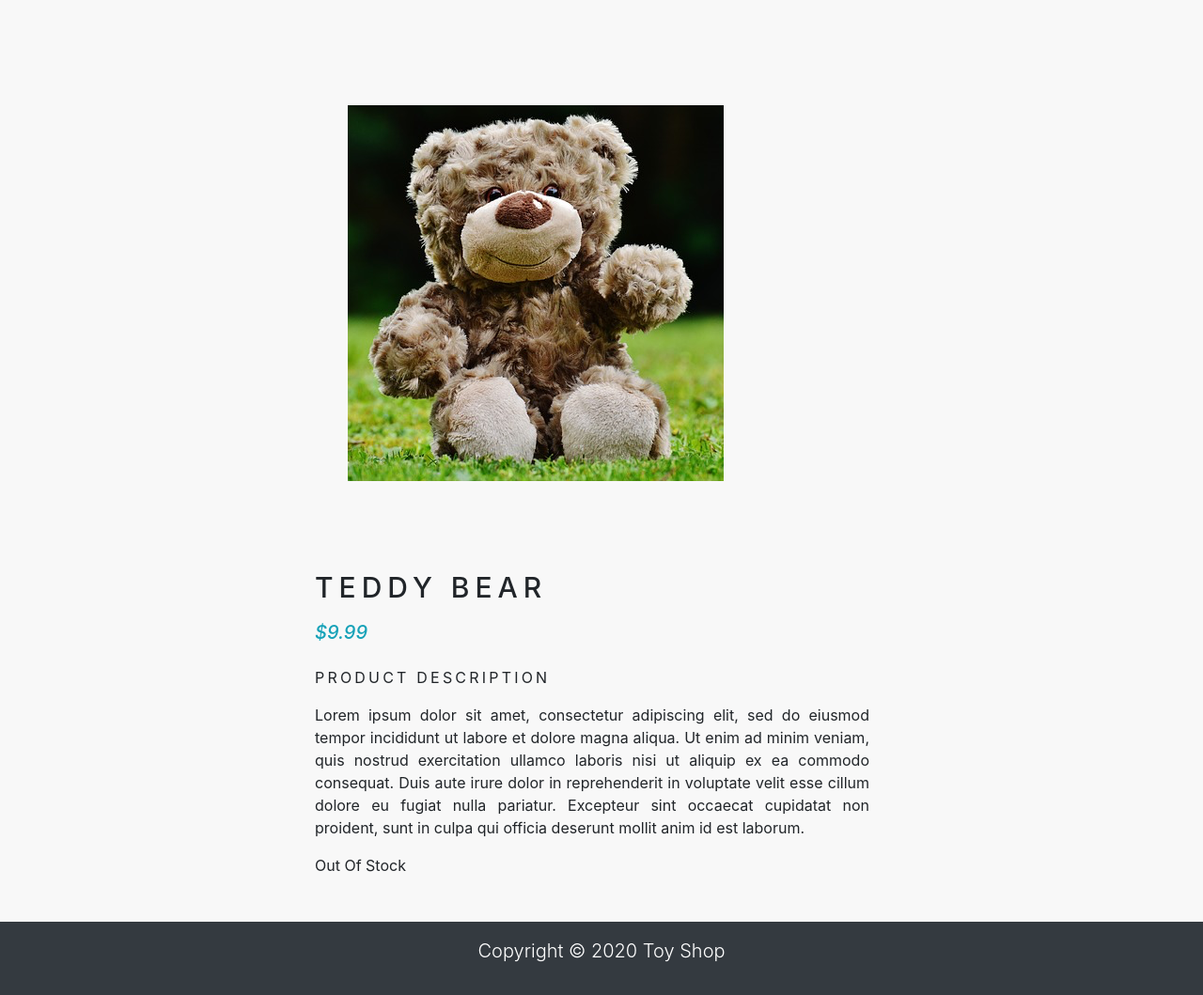
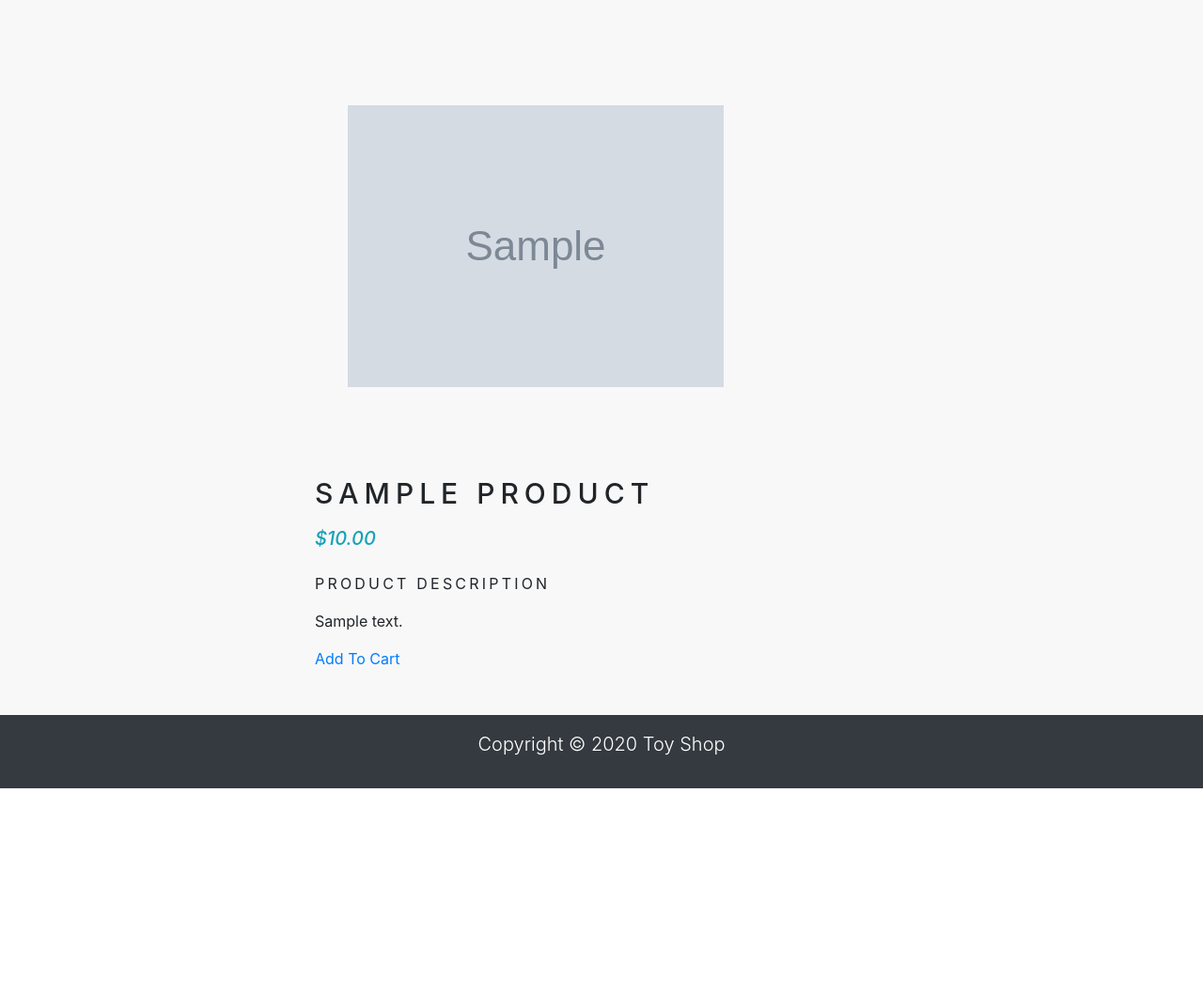
Before and after one commit to oficialzr/commerce-project, a Django app: template shop/templates/product.html in a window 1280 px wide. Shown: the part 82-1141 px from the top of the page at 94% size. After the commit the page ends 921 px from the top, so only its background shows below. Run offline with Django 4.2, Linux system fonts and the light colour scheme; the template is opened without the code that fills it: values that come from a table or form of the project are taken from there, others are empty; tables that the repository leaves empty hold one stand-in row (values such as "Sample post"); grey boxes marked "Sample" are stand-in pictures; some libraries are stand-ins or nearby versions.

Commit message:
Add a page for every product

```diff
--- a/shop/models.py
+++ b/shop/models.py
@@ -36,5 +36,8 @@ class Product(models.Model):
 		verbose_name = 'Product'
 		verbose_name_plural = 'Products'
 
+	def get_url(self):
+		return reverse('product_detail', args=[self.category.slug, self.slug])
+
 	def __str__(self):
 		return self.name
--- a/shop/templates/home.html
+++ b/shop/templates/home.html
@@ -31,7 +31,7 @@
 				<div class="col-9 mx-auto col-md-6 col-lg-3">
 					<div class="card mb-5">
 						<div class="p-4">
-							<img class="card-img-top" src="{{product.image.url}}" alt='{{ product.name }}'>
+							<a href="{{ product.get_url }}"><img class="card-img-top" src="{{product.image.url}}" alt='{{ product.name }}'></a>
 						</div>
 						<div class="card-footer d-flex justify-content-between" style="background: transparent; border-color: transparent;">
 							<p class="font-weight-bold mb-0">
--- a/shop/templates/product.html
+++ b/shop/templates/product.html
@@ -10,17 +10,21 @@
 	<div class="container py-5">
 		<div class="row mt-5">
 			<div class="col-10 mx-auto col-md-6 my-3">
-				<img src="{% static 'images/teddy.png' %}">
+				<img src="{{ product.image.url }}">
 			</div>
 		</div>
 	</div>
 	<div class="col-10 mx-auto col-md-6 my-3">
 		<div>
-			<h1 class="product_title">Teddy Bear</h1>
-			<h5 class="text-info font-italic mb-0 mb-4">$9.99</h5>
+			<h1 class="product_title">{{ product.name }}</h1>
+			<h5 class="text-info font-italic mb-0 mb-4">${{ product.price }}</h5>
 			<p class="product_desc">Product Description</p>
-			<p class="text-justify product_text">Lorem ipsum dolor sit amet, consectetur adipiscing elit, sed do eiusmod tempor incididunt ut labore et dolore magna aliqua. Ut enim ad minim veniam, quis nostrud exercitation ullamco laboris nisi ut aliquip ex ea commodo consequat. Duis aute irure dolor in reprehenderit in voluptate velit esse cillum dolore eu fugiat nulla pariatur. Excepteur sint occaecat cupidatat non proident, sunt in culpa qui officia deserunt mollit anim id est laborum.</p>
+			<p class="text-justify product_text">{{ product.description }}</p>
+			{% if product.stock <= 0 %}
 			<p class="text-justify product_text">Out Of Stock</p>
+			{% else %}
+			<a href="">Add To Cart</a>
+			{% endif %}
 		</div>
 	</div>
 {% endblock %}
--- a/shop/urls.py
+++ b/shop/urls.py
@@ -6,5 +6,5 @@ from . import views
 urlpatterns = [
     path('', views.home, name='home'),
     path('<slug:category_slug>', views.home, name='products_by_category'),
-    path('product/', views.product, name='product'),
+    path('<slug:category_slug>/<slug:product_slug>', views.product, name='product_detail'),
 ]
```
Also changed, not shown: shop/views.py (+6 -2 lines).
